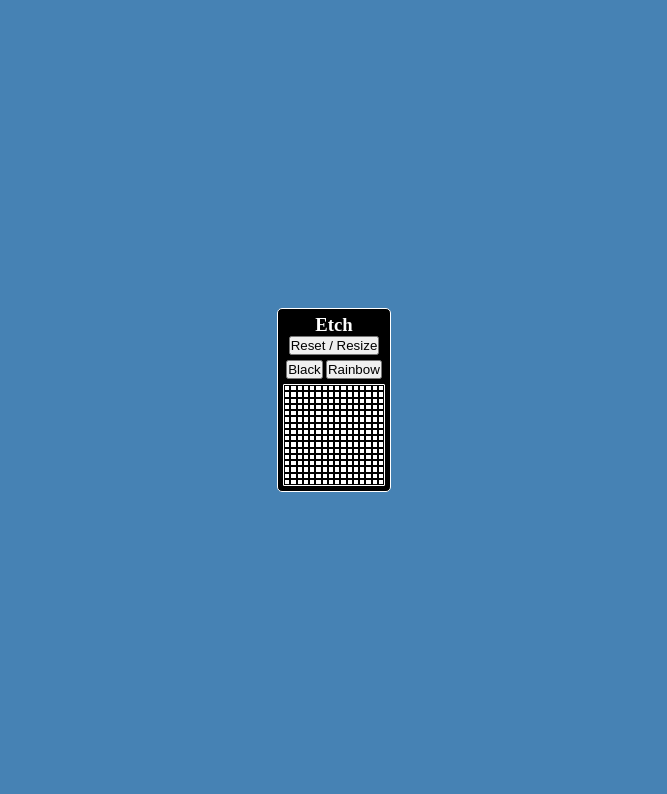
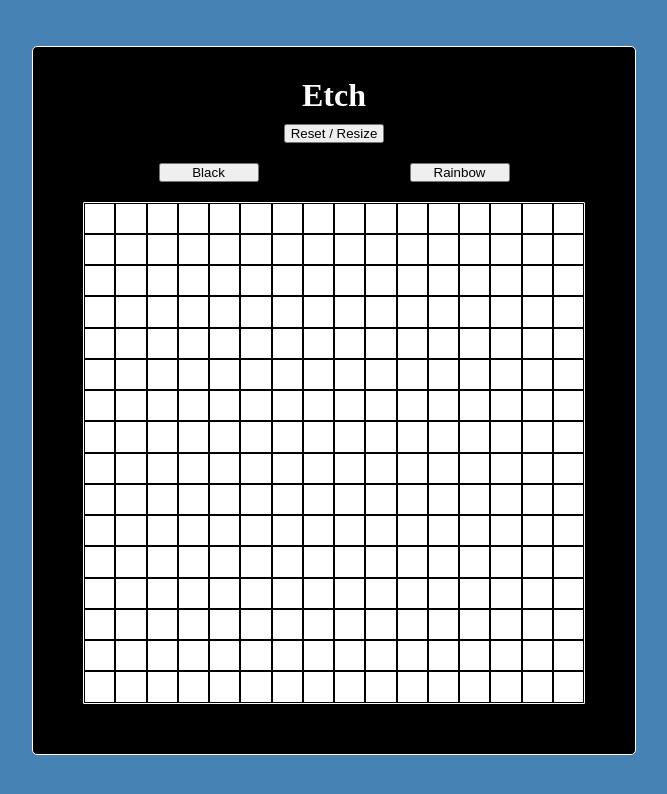
Before and after one commit to Ishm4el/Etch-Sketch, a plain HTML site: page index.html in a window 1280 px wide. Shown: the whole page, without its empty margins (306-973 px from the left). Drawn offline with Linux system fonts and the light colour scheme.

Commit message:
Resized the application. Was developing in a zoomed environment, and had to scale everything up.

```diff
--- a/index.html
+++ b/index.html
@@ -10,7 +10,7 @@
 </head>
 <body>
     <div id="app">
-        <h3>Etch</h2>
+        <h1>Etch</h1>
         <button id="refactor">Reset / Resize</button>
         <div id="workspace">
             <div id="brushes">
--- a/script.js
+++ b/script.js
@@ -33,10 +33,10 @@ function draw(size, maxSize) {
     if (maxSize >= size) {
         for (let i = 0; i < size; i++) {
             const row = document.createElement('div');
-            row.setAttribute('style', "display: flex; flex: 1 1 1px; flex-direction: column;");
+            row.setAttribute('style', "display: flex; flex: 1 1 25px; flex-direction: column;");
             for (let j = 0; j < size; j++) {
                 const pix = document.createElement('div');
-                pix.setAttribute('style', `background-color: white; flex: 1 1 1px;`);
+                pix.setAttribute('style', `background-color: white; flex: 1 1 25px;`);
                 pix.addEventListener(
                     "mouseenter",
                     (event) => {
--- a/style.css
+++ b/style.css
@@ -8,9 +8,9 @@ body {
     height: 100vh;
 }
 
-h3 {
+h1 {
     padding: 0;
-    margin: 0;
+    margin: 10px;
     color: white;
 }
 
@@ -27,8 +27,7 @@ button {
     background-color: black;
     border: 1px white solid;
     border-radius: 5px;
-
-    padding: 5px;
+    padding: 20px 50px 50px;
 }
 
 #workspace {
@@ -38,17 +37,24 @@ button {
 
 #brushes {
     display: flex;
-    justify-content: space-evenly;
-    margin: 5px 0px;
+    justify-content: space-around;
+    margin: 20px 0px;
+    min-width: 5svw;
+}
+
+#black, #rainbow, #refactor {
+    width: 100px;
 }
 
 #container {
     display: flex;
-    width: 100px;
-    height: 100px;
     background-color: white;
     border: 1px white solid;
     border-radius: 1px;
+    width: 500px;
+    height: 500px;
+    min-width: 100px;
+    min-height: 100px;
 }
 
 #container div div {
@@ -56,22 +62,3 @@ button {
     margin: 0;
     padding: 0;
 }
-
-
-
-/* .test {
-    display: flex;
-    width: 500px;
-    height: 500px;
-}
-
-.out {
-    display: flex;
-    flex: auto;
-}
-
-.in {
-    display: flex;
-    flex: auto;
-    background-color: black;
-} */
```
